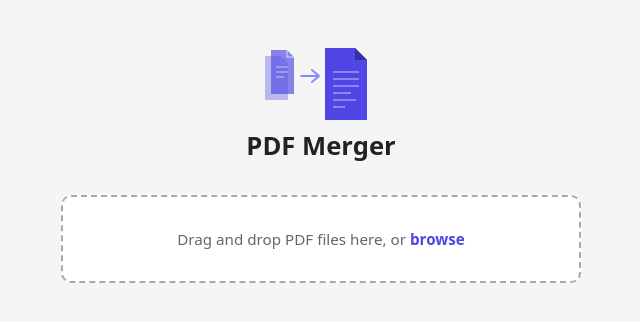
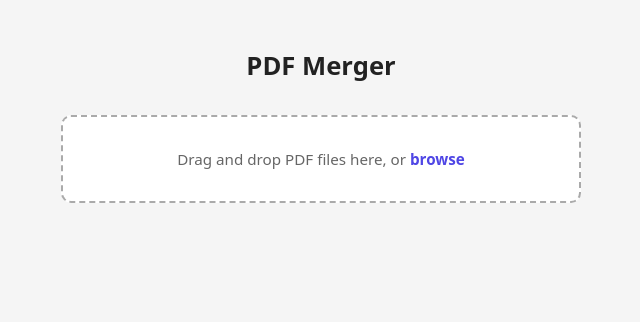
Before and after one commit to pacomc999/pdf_toolbox, a plain HTML site: page index.html in a window 1280 px wide. Shown: the whole page, without its empty margins (319-959 px from the left). Drawn offline with Linux system fonts and the light colour scheme.

Commit message:
Revert "Add inline SVG logo above heading"
This reverts commit 3299945463de1a27fc27bc061dfe6da26197529f.

```diff
--- a/index.html
+++ b/index.html
@@ -139,40 +139,6 @@
   </style>
 </head>
 <body>
-
-  <!-- Logo: two source documents flowing into one merged document -->
-  <svg xmlns="http://www.w3.org/2000/svg" viewBox="0 0 120 72" width="120" height="72" aria-hidden="true" style="margin-bottom: 8px;">
-
-    <!-- Source doc 1 (back, lightest) -->
-    <g opacity="0.35">
-      <path d="M4 8 L20 8 L27 15 L27 52 L4 52 Z" fill="#4f46e5"/>
-      <path d="M20 8 L20 15 L27 15" fill="none" stroke="#c7d2fe" stroke-width="1"/>
-    </g>
-
-    <!-- Source doc 2 (front, medium) -->
-    <g opacity="0.65">
-      <path d="M10 2 L26 2 L33 9 L33 46 L10 46 Z" fill="#4f46e5"/>
-      <path d="M26 2 L26 9 L33 9" fill="none" stroke="#c7d2fe" stroke-width="1"/>
-      <line x1="15" y1="19" x2="27" y2="19" stroke="white" stroke-width="1.5" opacity="0.5"/>
-      <line x1="15" y1="24" x2="27" y2="24" stroke="white" stroke-width="1.5" opacity="0.5"/>
-      <line x1="15" y1="29" x2="23" y2="29" stroke="white" stroke-width="1.5" opacity="0.5"/>
-    </g>
-
-    <!-- Merge arrow -->
-    <line x1="40" y1="28" x2="57" y2="28" stroke="#818cf8" stroke-width="2" stroke-linecap="round"/>
-    <polyline points="51,22 58,28 51,34" fill="none" stroke="#818cf8" stroke-width="2" stroke-linecap="round" stroke-linejoin="round"/>
-
-    <!-- Merged doc (full, prominent) -->
-    <path d="M64 0 L94 0 L106 12 L106 72 L64 72 Z" fill="#4f46e5"/>
-    <path d="M94 0 L94 12 L106 12" fill="#3730a3"/>
-    <!-- Page lines -->
-    <line x1="72" y1="24" x2="98" y2="24" stroke="white" stroke-width="1.5" opacity="0.45"/>
-    <line x1="72" y1="31" x2="98" y2="31" stroke="white" stroke-width="1.5" opacity="0.45"/>
-    <line x1="72" y1="38" x2="98" y2="38" stroke="white" stroke-width="1.5" opacity="0.45"/>
-    <line x1="72" y1="45" x2="90" y2="45" stroke="white" stroke-width="1.5" opacity="0.45"/>
-    <line x1="72" y1="52" x2="95" y2="52" stroke="white" stroke-width="1.5" opacity="0.45"/>
-    <line x1="72" y1="59" x2="84" y2="59" stroke="white" stroke-width="1.5" opacity="0.45"/>
-  </svg>
 
   <h1>PDF Merger</h1>
 
```
